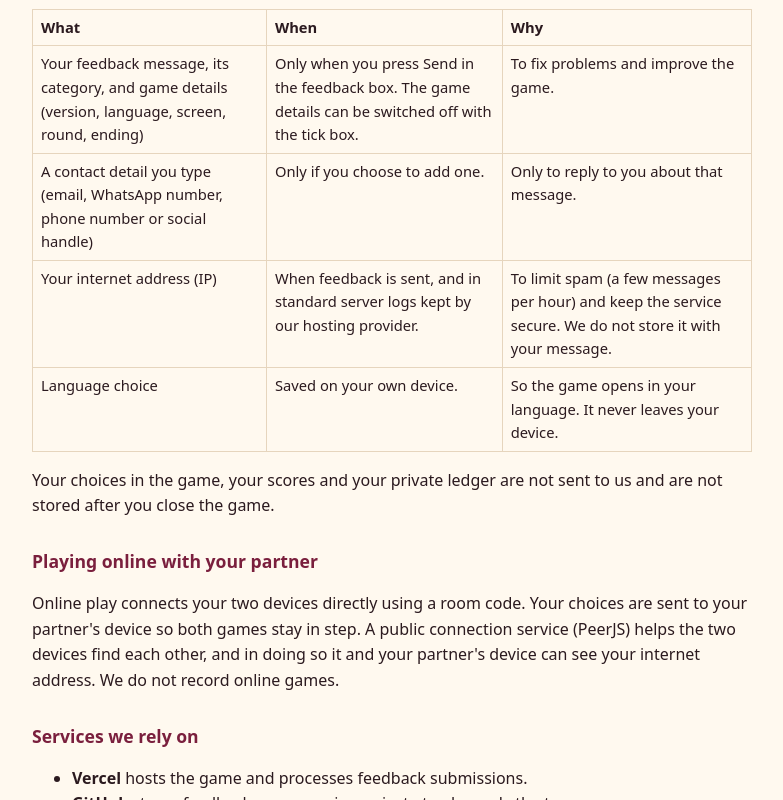
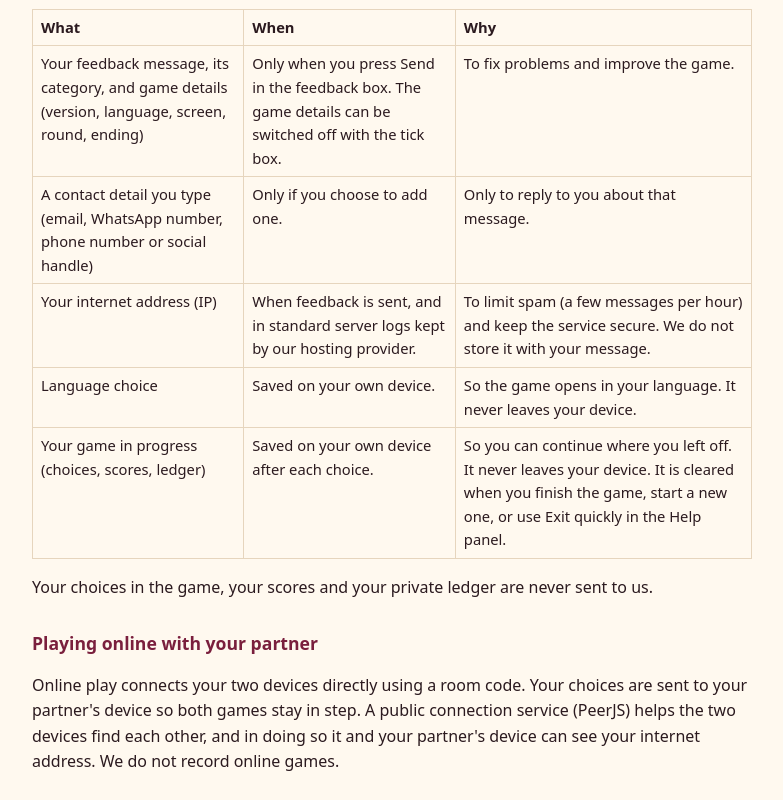
Before and after one commit to fmabbas-ux/south-asian-marriage-onboarding, a plain HTML site: page game/privacy.html in a window 1280 px wide. Shown: the part 398-1198 px from the top of the page, without its empty margins (248-1031 px from the left). Drawn offline with Linux system fonts and the light colour scheme.

Commit message:
Privacy policy: game progress is saved on the device only
Co-Authored-By: Claude Opus 5.5 <noreply@anthropic.com>
Claude-Session: https://claude.ai/code/session_01HmvgPVwTDs12LWZ3drov3R

```diff
--- a/game/privacy.html
+++ b/game/privacy.html
@@ -10,8 +10,9 @@
 <tr><td>Your feedback message, its category, and game details (version, language, screen, round, ending)</td><td>Only when you press Send in the feedback box. The game details can be switched off with the tick box.</td><td>To fix problems and improve the game.</td></tr>
 <tr><td>A contact detail you type (email, WhatsApp number, phone number or social handle)</td><td>Only if you choose to add one.</td><td>Only to reply to you about that message.</td></tr>
 <tr><td>Your internet address (IP)</td><td>When feedback is sent, and in standard server logs kept by our hosting provider.</td><td>To limit spam (a few messages per hour) and keep the service secure. We do not store it with your message.</td></tr>
-<tr><td>Language choice</td><td>Saved on your own device.</td><td>So the game opens in your language. It never leaves your device.</td></tr></table>
-<p>Your choices in the game, your scores and your private ledger are not sent to us and are not stored after you close the game.</p>
+<tr><td>Language choice</td><td>Saved on your own device.</td><td>So the game opens in your language. It never leaves your device.</td></tr>
+<tr><td>Your game in progress (choices, scores, ledger)</td><td>Saved on your own device after each choice.</td><td>So you can continue where you left off. It never leaves your device. It is cleared when you finish the game, start a new one, or use Exit quickly in the Help panel.</td></tr></table>
+<p>Your choices in the game, your scores and your private ledger are never sent to us.</p>
 <h2>Playing online with your partner</h2>
 <p>Online play connects your two devices directly using a room code. Your choices are sent to your partner's device so both games stay in step. A public connection service (PeerJS) helps the two devices find each other, and in doing so it and your partner's device can see your internet address. We do not record online games.</p>
 <h2>Services we rely on</h2>
```
